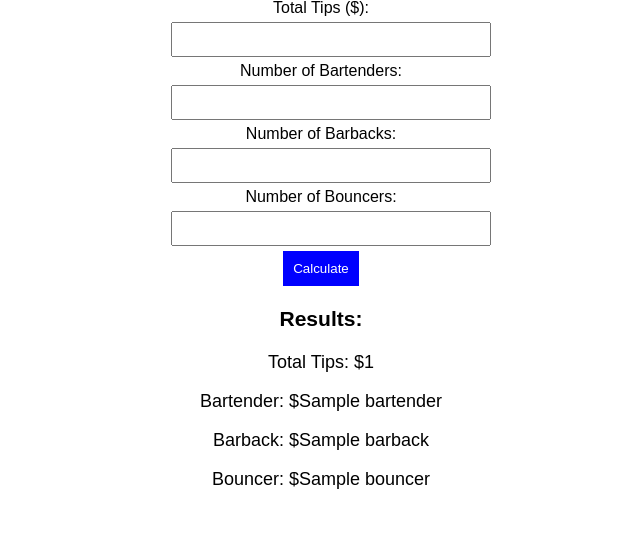
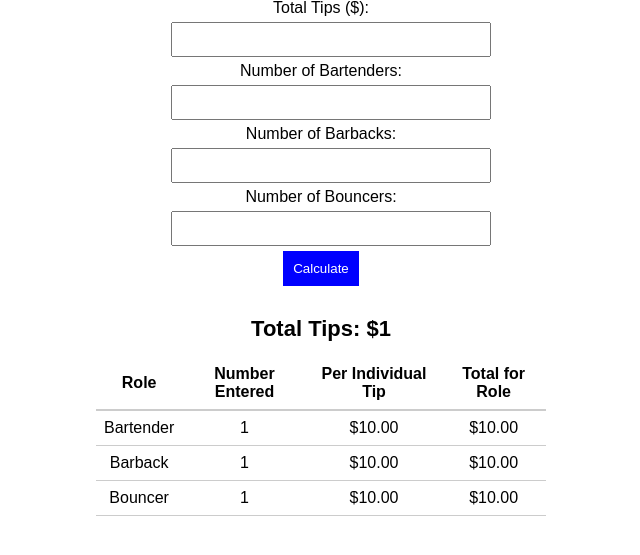
Before and after one commit to jkerdvs/tipOut, a Flask app: template templates/index.html in a window 1280 px wide. Shown: the part 97-652 px from the top of the page, without its empty margins (319-959 px from the left). Run offline with Flask 3, Linux system fonts and the light colour scheme; the template is opened without the code that fills it: most values are stand-ins (such as "Sample title", 1, 10 or a date in 2020).

Commit message:
Update index.html
Added table and more information for clarity

```diff
--- a/templates/index.html
+++ b/templates/index.html
@@ -1,8 +1,8 @@
 <!DOCTYPE html>
 <html lang="en">
 <head>
-    <meta charset="UTF-8">
-    <meta name="viewport" content="width=device-width, initial-scale=1.0">
+    <meta charset="UTF-8" />
+    <meta name="viewport" content="width=device-width, initial-scale=1" />
     <title>Tip Out Calculator</title>
     <style>
         body { font-family: Arial, sans-serif; text-align: center; padding: 20px; }
@@ -10,33 +10,77 @@
         input { width: 100%; padding: 8px; margin: 5px 0; }
         button { padding: 10px; background: blue; color: white; border: none; cursor: pointer; }
         .result { margin-top: 20px; font-size: 18px; }
+        table {
+            width: 100%;
+            border-collapse: collapse;
+            text-align: center;
+            font-size: 16px;
+            margin: 0 auto;
+            max-width: 450px;
+        }
+        th, td {
+            padding: 8px;
+            border-bottom: 1px solid #ccc;
+        }
+        th {
+            border-bottom: 2px solid #ccc;
+        }
     </style>
 </head>
 <body>
     <h2>Tip Out Calculator</h2>
     <form method="POST">
         <label>Total Tips ($):</label>
-        <input type="number" step="0.01" name="total_tips" required>
+        <input type="number" step="0.01" name="total_tips" required />
 
         <label>Number of Bartenders:</label>
-        <input type="number" name="num_bartenders" required>
+        <input type="number" name="num_bartenders" required />
 
         <label>Number of Barbacks:</label>
-        <input type="number" name="num_barbacks" required>
+        <input type="number" name="num_barbacks" required />
 
         <label>Number of Bouncers:</label>
-        <input type="number" name="num_bouncers" required>
+        <input type="number" name="num_bouncers" required />
 
         <button type="submit">Calculate</button>
     </form>
 
     {% if tip_distribution %}
-        <div class="result">
-            <h3>Results:</h3>
-            <p>Total Tips: ${{ total_tips }}</p>
-            <p>Bartender: ${{ tip_distribution['Bartender'] }}</p>
-            <p>Barback: ${{ tip_distribution['Barback'] }}</p>
-            <p>Bouncer: ${{ tip_distribution['Bouncer'] }}</p>
+        <div class="result" style="margin-top: 30px; font-family: Arial, sans-serif; max-width: 450px; margin-left: auto; margin-right: auto;">
+            <h3 style="font-weight: bold; font-size: 22px; margin-bottom: 15px; text-align: center;">
+                Total Tips: ${{ total_tips }}
+            </h3>
+
+            <table>
+                <thead>
+                    <tr>
+                        <th>Role</th>
+                        <th>Number Entered</th>
+                        <th>Per Individual Tip</th>
+                        <th>Total for Role</th>
+                    </tr>
+                </thead>
+                <tbody>
+                    <tr>
+                        <td>Bartender</td>
+                        <td>{{ num_bartenders }}</td>
+                        <td>${{ "%.2f"|format(tip_distribution['Bartender']) }}</td>
+                        <td>${{ "%.2f"|format(tip_distribution['Bartender'] * num_bartenders) }}</td>
+                    </tr>
+                    <tr>
+                        <td>Barback</td>
+                        <td>{{ num_barbacks }}</td>
+                        <td>${{ "%.2f"|format(tip_distribution['Barback']) }}</td>
+                        <td>${{ "%.2f"|format(tip_distribution['Barback'] * num_barbacks) }}</td>
+                    </tr>
+                    <tr>
+                        <td>Bouncer</td>
+                        <td>{{ num_bouncers }}</td>
+                        <td>${{ "%.2f"|format(tip_distribution['Bouncer']) }}</td>
+                        <td>${{ "%.2f"|format(tip_distribution['Bouncer'] * num_bouncers) }}</td>
+                    </tr>
+                </tbody>
+            </table>
         </div>
     {% endif %}
 
```
